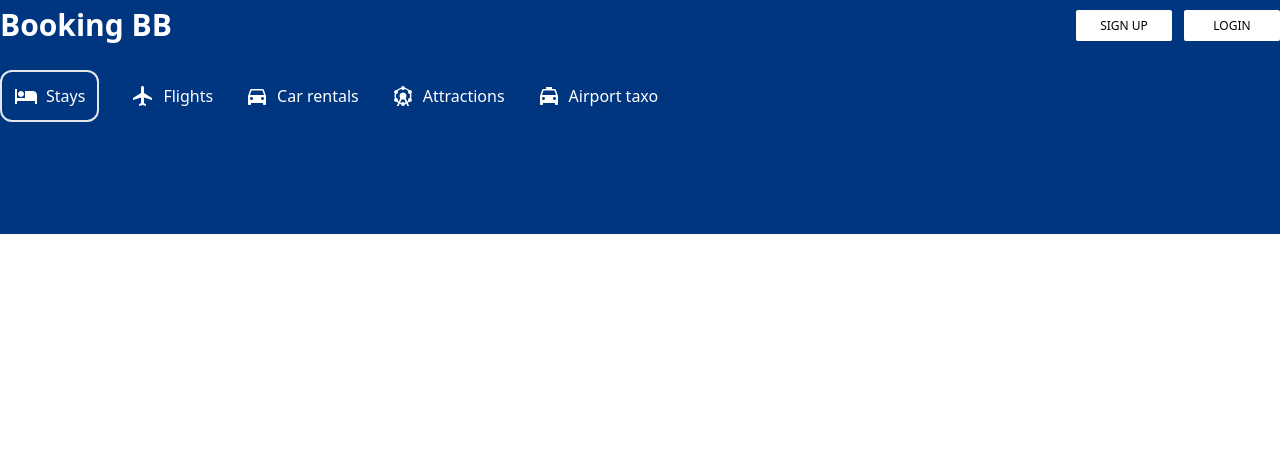
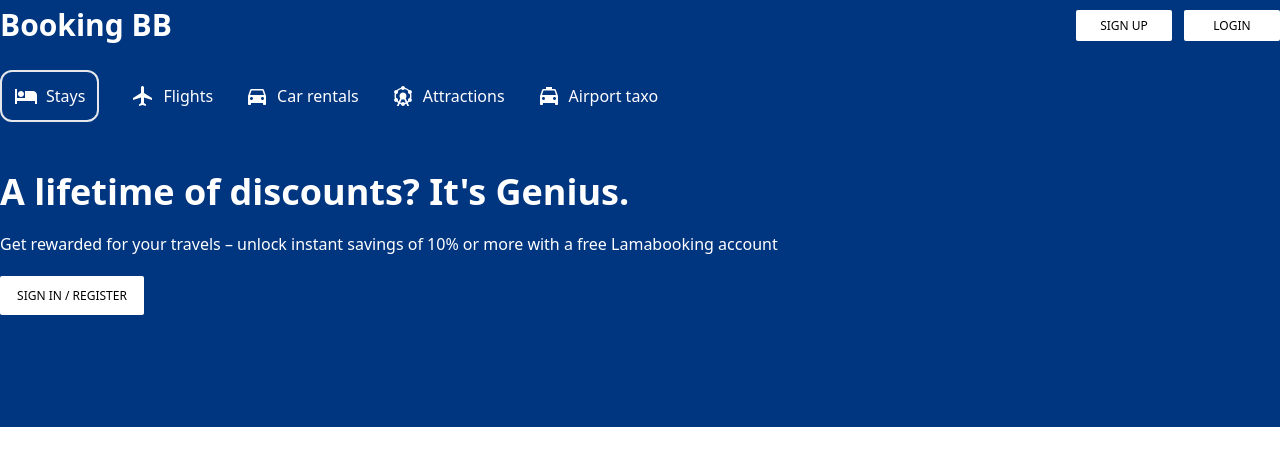
Before and after one commit to vrdperera/booking-app, a React (Create React App) app: page / in a window 1280 px wide. Shown: the top 466 px of the page. Built offline with nearby package versions, Linux system fonts and the light colour scheme.

Commit message:
add additional styles

```diff
--- a/src/components/header/index.jsx
+++ b/src/components/header/index.jsx
@@ -4,12 +4,22 @@ import Icon from './atoms/header-icon';
 export default function Header() {
   return (
     <div className="Header-Wrapper  bg-navbar-darkBlue text-white flex justify-center">
-      <div className="headerContainer container mx-auto">
-        <div className="headerList flex gap-8 mt-5 mb-28">
+      <div className="headerContainer container mx-auto mt-5 mb-28">
+        <div className="headerList flex gap-8 mb-[50px] ">
           {iconsForHeader.map(({ icon, name, active }) => (
             <Icon Icon={icon} name={name} active={active} />
           ))}
         </div>
+        <h1 className="headerTitle font-semibold text-4xl">
+          A lifetime of discounts? It's Genius.
+        </h1>
+        <p className="headerDesc my-5 mx-0">
+          Get rewarded for your travels – unlock instant savings of 10% or more
+          with a free Lamabooking account
+        </p>
+        <button className="login  bg-white w-36  text-black  p-3  rounded-sm font-medium text-xs leading-tight uppercase  hover:shadow-md">
+          Sign in / Register
+        </button>
       </div>
     </div>
   );
```
